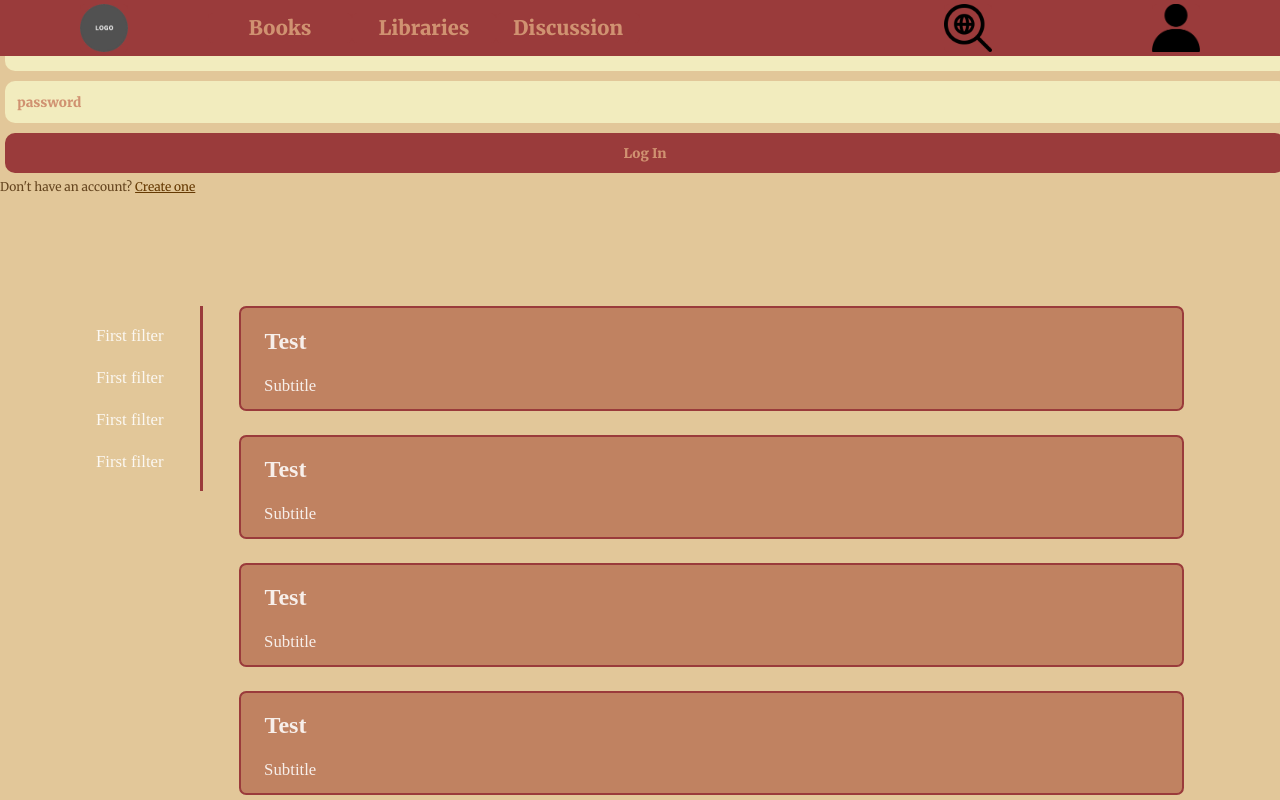
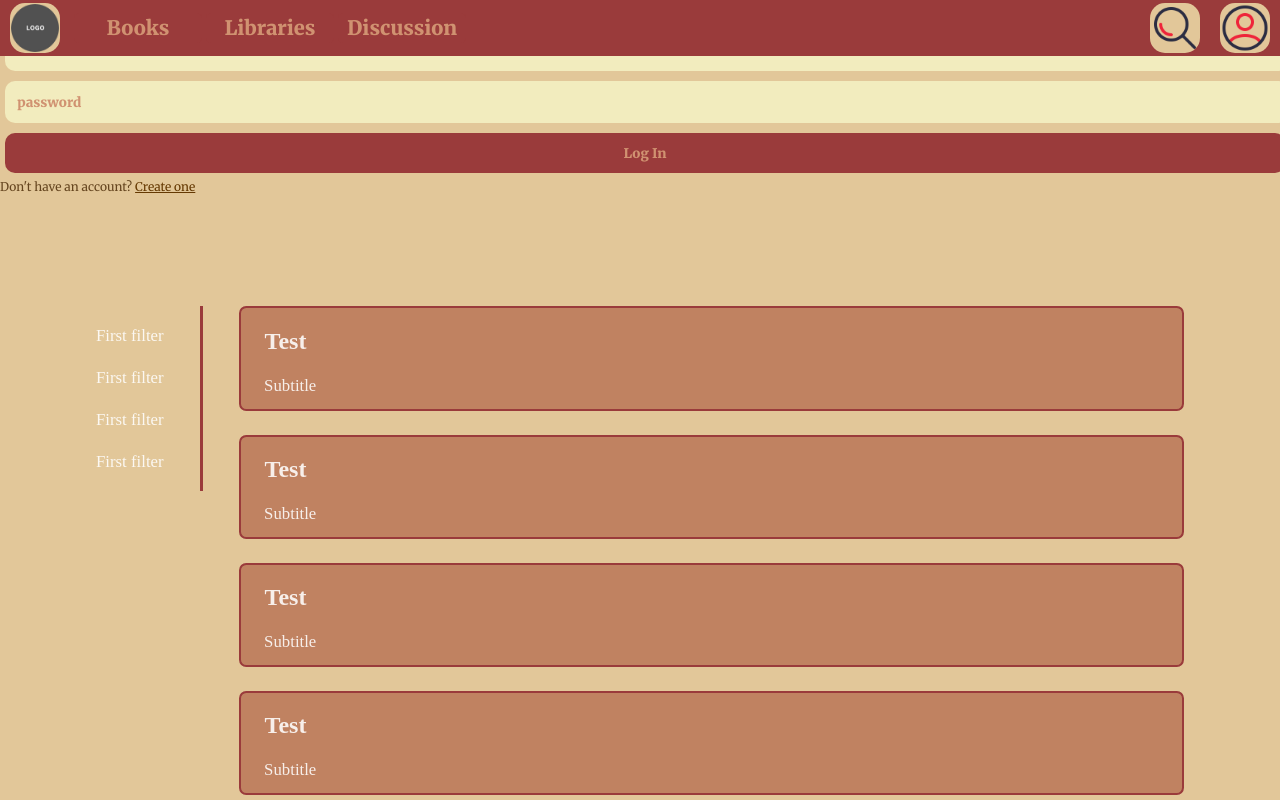
Before and after one commit to Stake-And-Rope/read-it, a React (Create React App) app in the folder react-app/: page /login in a window 1280 px wide. Shown: the top 800 px of the page. Built offline with nearby package versions, Linux system fonts and the light colour scheme.

Commit message:
navbar items re-design

```diff
--- a/react-app/src/components/Navbar.js
+++ b/react-app/src/components/Navbar.js
@@ -1,7 +1,7 @@
 import  NavbarLink from "./NavbarLink";
 import Logo from '../assets/placeholders/logo-icon.png';
-import Profile from '../assets/placeholders/profile-icon.png';
-import Search from "../assets/placeholders/search-icon.png";
+import Profile from '../assets/placeholders/user.png';
+import Search from "../assets/placeholders/search.png";
 import InputField from "./InputField";
 import { useState } from "react";
 
--- a/react-app/src/components/components.css
+++ b/react-app/src/components/components.css
@@ -93,7 +93,9 @@ nav{
 .navbar-element{
     font-size: 20px;
     display: flex;
-    justify-content: center;
+    flex-direction: row;
+    justify-content: space-around;
+    flex-wrap: nowrap;
     align-items: center;
     height: fit-content;
     width: 100%;
@@ -107,6 +109,16 @@ nav{
     transition: background-color 0.3s ease;
     text-decoration: none;
     transition: 500ms;
+
+}
+
+.navbar-link {
+    padding: 2px;
+    margin: 2px;
+    display: flex;
+    flex-wrap: nowrap;
+    orientation: auto;
+    width: 20%;
 }
 
 .navbar-link:hover {
@@ -115,9 +127,21 @@ nav{
     transition: 500ms;
 }
 
+
 .navbar-icon{
     width: fit-content;
-    margin: 0 5rem;
+    margin: 1px;
+    padding: 1px;
+}
+
+.navbar-icon.navbar-element {
+    margin: 10px;
+
+}
+
+.navbar-link.navbar-element{
+    margin: 0px;
+    padding: 0px;
 }
 
 .icon{
@@ -136,17 +160,32 @@ nav{
 
 .left-nav-div{
     display: flex;
+    gap: 4px;
     justify-content: left;
     align-items: center;
     position: fixed;
-    left: 0;
-    width: 50%
+    left: 0px;
+    width: 50%;
+    margin: 0px;
+    padding: 0px;
+
 }
 
 .right-nav-div{
     position: fixed;
     display: flex;
+    flex-wrap: nowrap;
     justify-content: right;
     align-items: center;
-    right: 0;
+    right: 0px;
 }
+
+.navbar-icon.navbar-element {
+    background: #E2C799;
+    border-radius: 30%;
+}
+
+.navbar-icon.navbar-element:hover {
+    background: #E2C799;
+    border-radius: 100%;
+}
```
Also changed, not shown: react-app/src/assets/placeholders/search.png (added), react-app/src/assets/placeholders/user.png (added).
